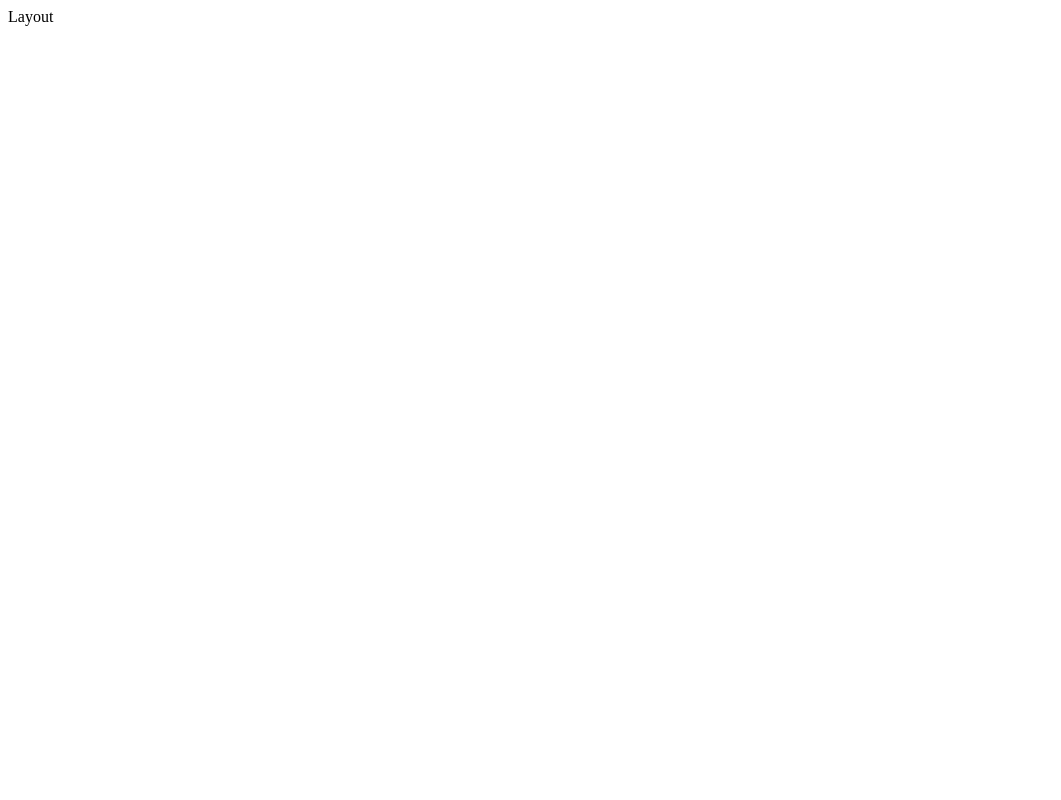
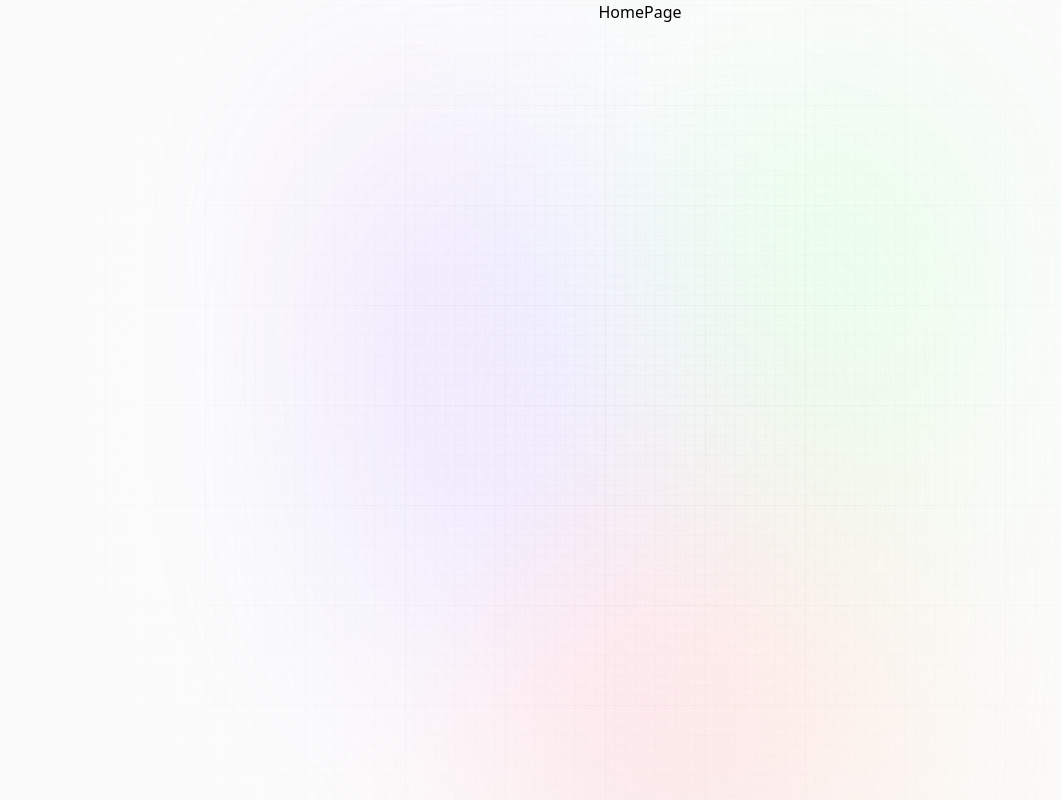
Before and after one commit to abdulmoizlakhani/promptai, a Next.js app: page / in a window 1280 px wide. Shown: the whole page, without its empty margins (0-1061 px from the left). Built offline with nearby package versions, Linux system fonts and the light colour scheme.

Commit message:
- general app layout

```diff
--- a/app/layout.jsx
+++ b/app/layout.jsx
@@ -1,3 +1,20 @@
-export default function Layout() {
-  return <div>Layout</div>;
+import "@styles/globals.css";
+
+export const metadata = {
+  title: "Promptai",
+  description: "Discover & Share AI Prompts",
+};
+
+export default function RootLayout({ children }) {
+  return (
+    <html lang="en">
+      <body>
+        <div className="main">
+          <div className="gradient"></div>
+        </div>
+
+        <main className="app">{children}</main>
+      </body>
+    </html>
+  );
 }
```
